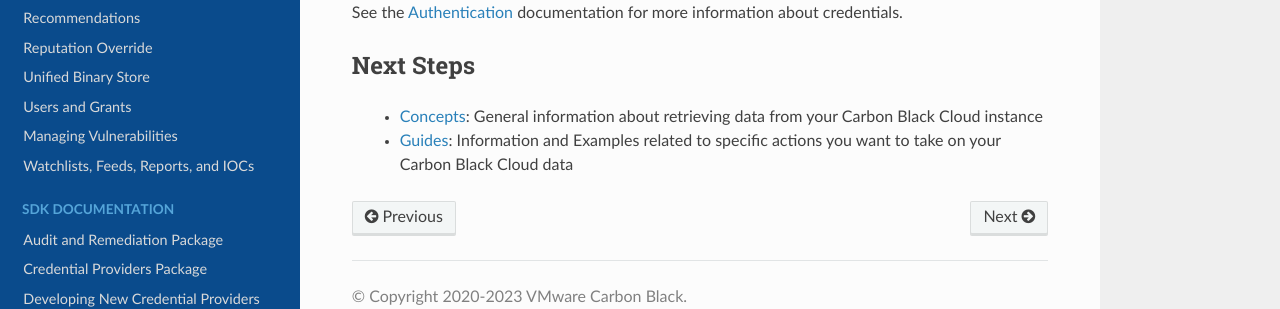
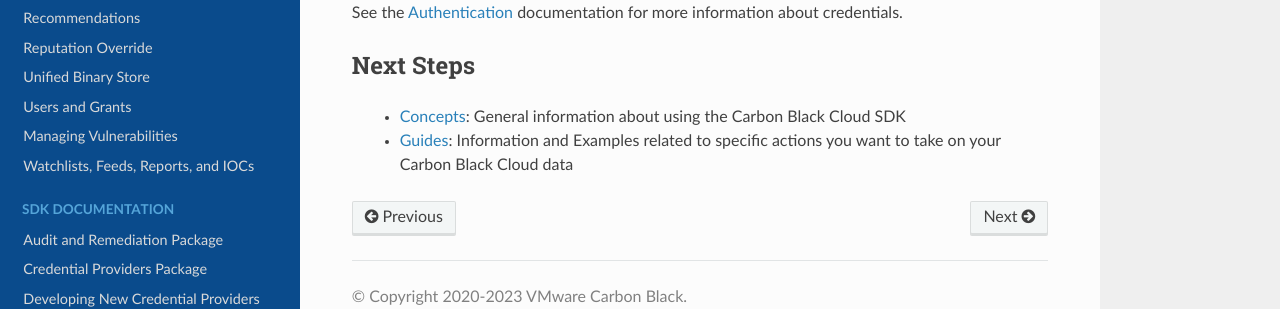
Before and after one commit to carbonblack/carbon-black-cloud-sdk-python, a Sphinx documentation site: the page built from docs/getting-started.rst, in a window 1280 px wide and 900 px high, scrolled down 3495 px. Shown: the part 534-843 px from the top of the window. Built offline with Sphinx 7.4.7 and the Read the Docs theme 2.0.0, drawn with Linux system fonts in a browser that asks for light colours; pages that are not in the unit, such as notebooks, are missing from menus.

Commit message:
reformatting sdk docs

```diff
--- a/docs/getting-started.rst
+++ b/docs/getting-started.rst
@@ -156,5 +156,5 @@
 Next Steps
 ----------
 
- - :doc:`concepts`: General information about retrieving data from your Carbon Black Cloud instance
+ - :doc:`concepts`: General information about using the Carbon Black Cloud SDK
  - :doc:`guides`: Information and Examples related to specific actions you want to take on your Carbon Black Cloud data
```
